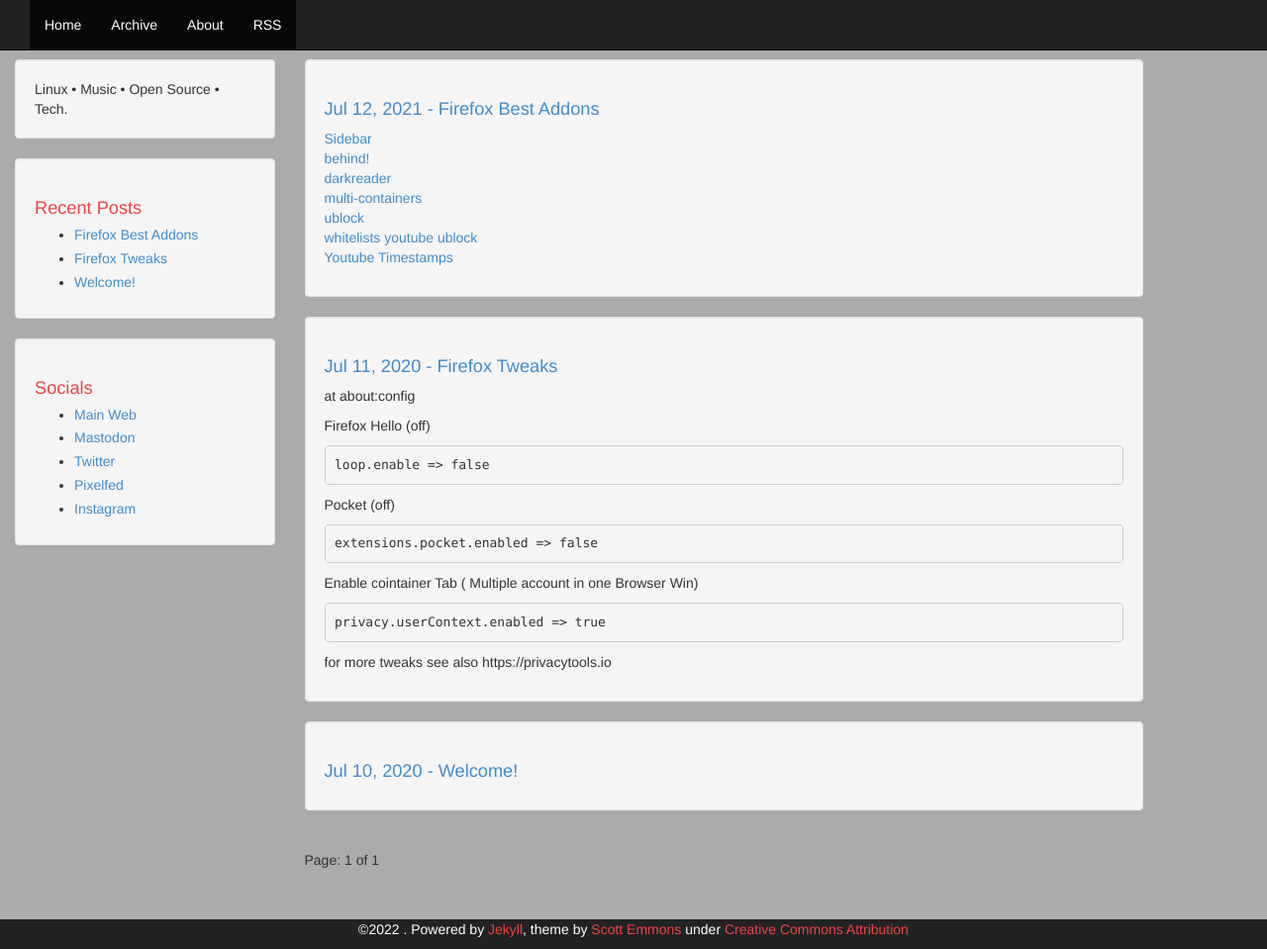
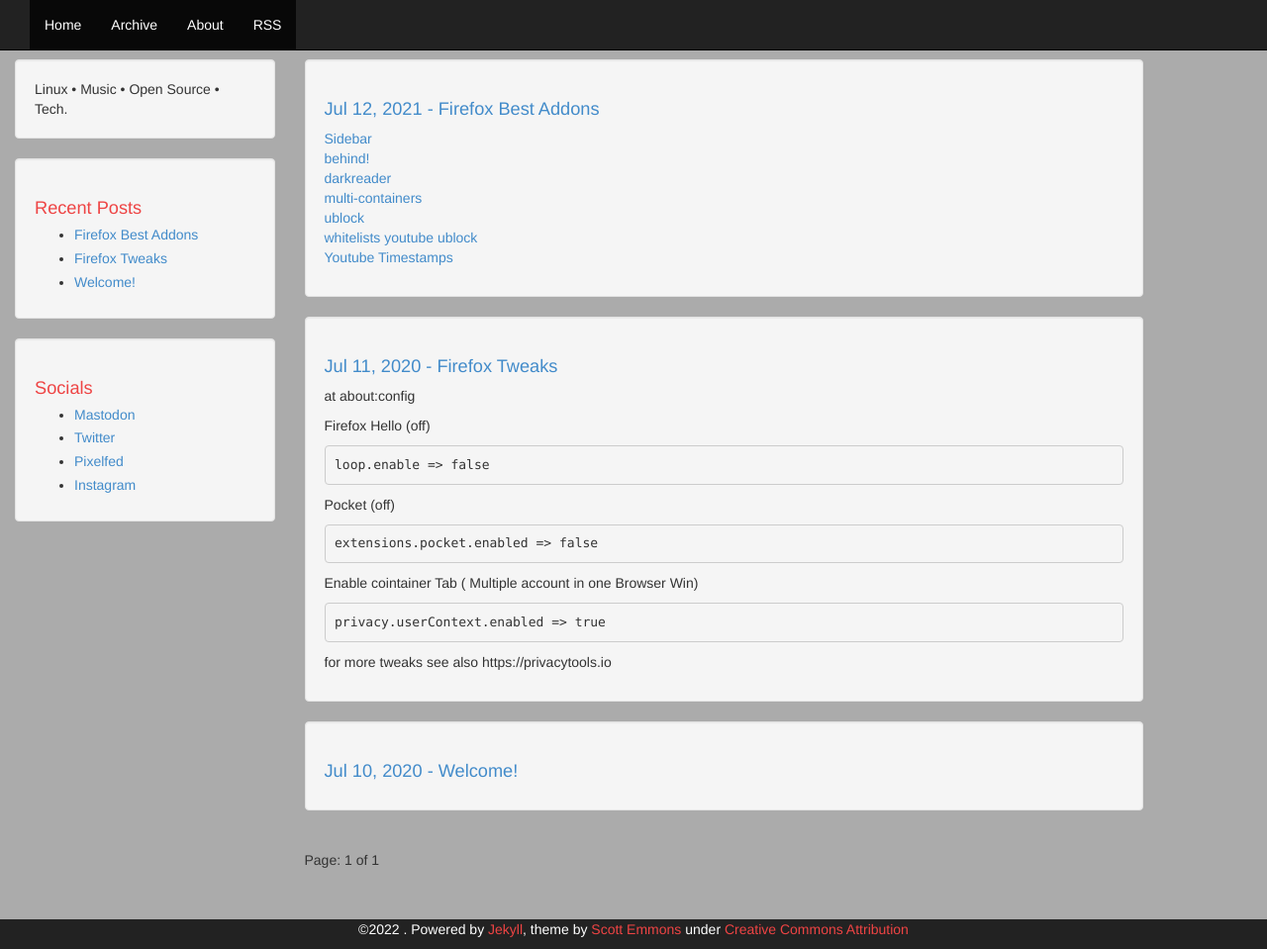
Before and after one commit to marekpistorius/blog.github.io, a Jekyll site: the page built from index.html, in a window 1280 px wide and 959 px high. Shown: the whole window at 99% size. Built offline with Jekyll 4.4.1, drawn with Linux system fonts in a browser that asks for light colours; the list of posts is cut into pages by our own code.

Commit message:
Update links-list.html

```diff
--- a/_includes/links-list.html
+++ b/_includes/links-list.html
@@ -1,6 +1,5 @@
 <h1>Socials</h1>
 <ul>
-  <li><a href="https://maniu.eu">Main Web</a></li>
   <li><a href="https://mstdn.io/@monkey_maniu">Mastodon</a></li>
   <li><a href="https://twitter.com/monkey_maniu">Twitter</a></li>
   <li><a href="https://shared.graphics/@monkey_maniu">Pixelfed</a></li>
```
